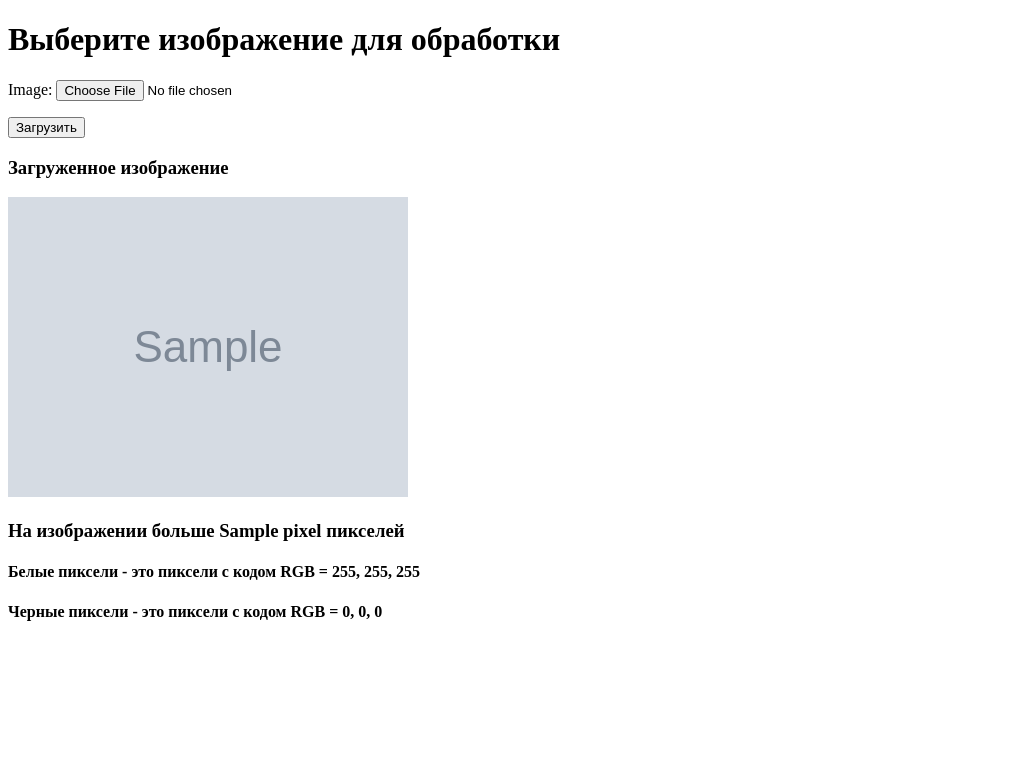
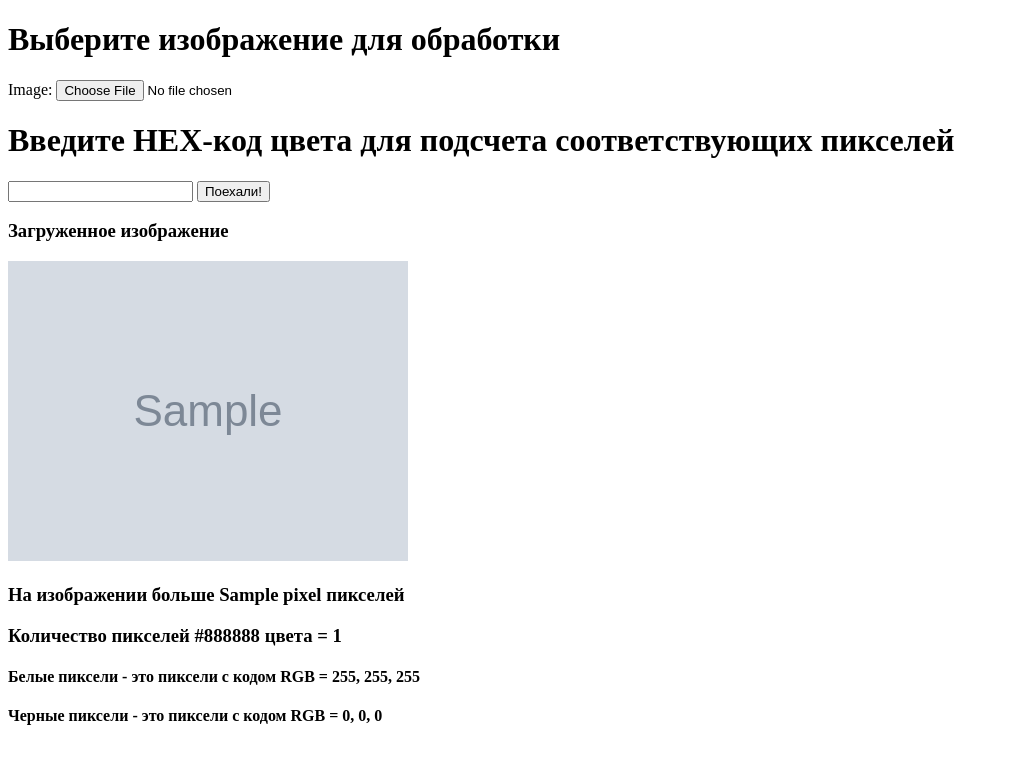
Before and after one commit to rand0mizator/TestTask, a Django app: template ml_python/templates/index.html in a window 1280 px wide. Shown: the top 764 px of the page, without its empty margins (0-1009 px from the left). Run offline with Django 3.2, Linux system fonts and the light colour scheme; tables that the repository leaves empty hold one stand-in row (values such as "Sample post"); the template is opened without the code that fills it: values that come from a table or form of the project are taken from there, most other values are stand-ins (such as "Sample title", 1, 10 or a date in 2020); grey boxes marked "Sample" are stand-in pictures.

Commit message:
Определение каких пикселей больше, белых или черных Подсчет пикселей введенного цвета

```diff
--- a/ml_python/templates/index.html
+++ b/ml_python/templates/index.html
@@ -8,18 +8,26 @@
   <title>Тестовое задание Суслов</title>
 </head>
 <body>
+
 <p><h1>Выберите изображение для обработки</h1></p>
 <form method="post" enctype="multipart/form-data">
   {% csrf_token %}
   {{ form.as_p }}
-  <button type="submit">Загрузить</button>
+<!--  <button type="submit">Загрузить</button>-->
+  <h1>Введите НЕХ-код цвета для подсчета соответствующих пикселей</h1>
+  <input type="text" name="color">
+<button type="submit">Поехали!</button>
 </form>
+
+
 {% if img_obj %}
   <h3>Загруженное изображение</h3>
   <img src="{{ img_obj.image.url}}" alt="connect" style="max-height:300px">
   <h3>На изображении больше {{ pixel }} пикселей</h3>
+  <h3>Количество пикселей {{ color }} цвета = {{ pixel_count }}</h3>
   <h4>Белые пиксели - это пиксели с кодом RGB = 255, 255, 255</h4>
   <h4>Черные пиксели - это пиксели с кодом RGB = 0, 0, 0</h4>
 {% endif %}
+
 </body>
 </html>
```
Also changed, not shown: ml_python/app/views.py (+10 -1 lines), ml_python/db.sqlite3.
